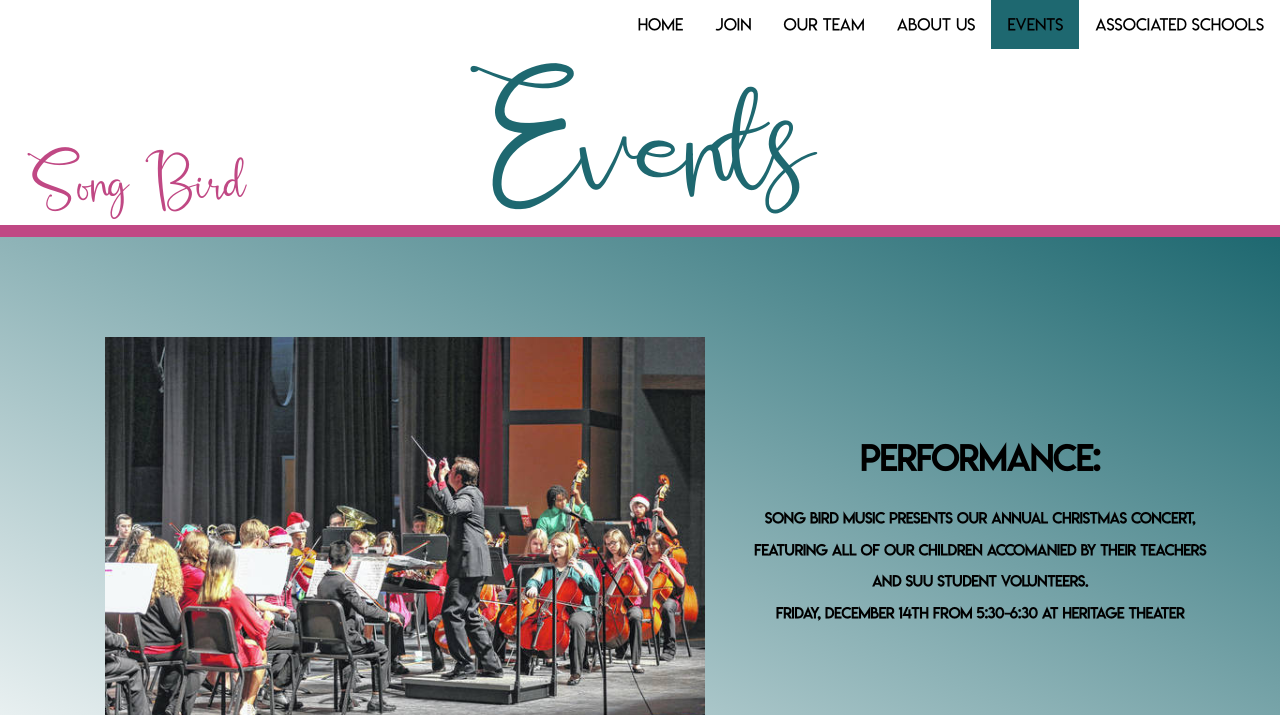
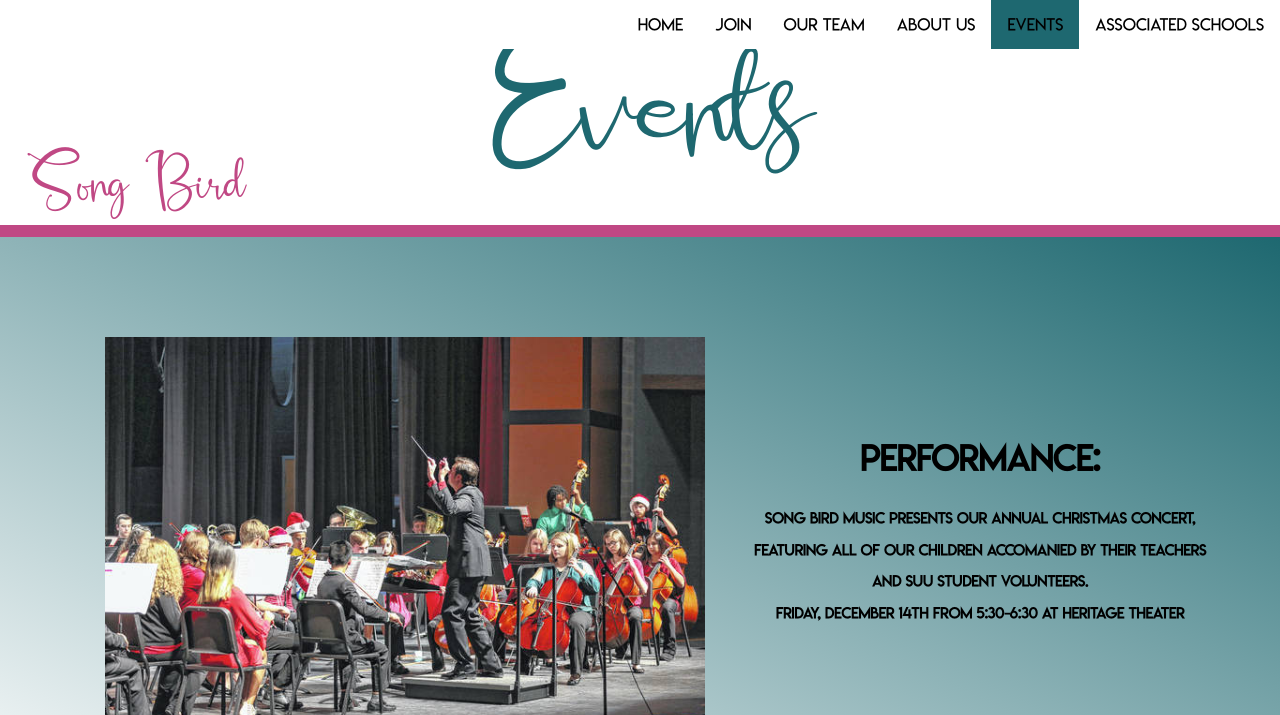
Before and after one commit to kmurraygit/Song-Bird, a plain HTML site: page events.html in a window 1280 px wide. Shown: the top 715 px of the page. Drawn offline with nearby package versions, Linux system fonts and the light colour scheme.

Commit message:
fixed header

```diff
--- a/events.css
+++ b/events.css
@@ -137,7 +137,7 @@ h2 {
   text-align: center;
   color: #1E6870 ;
   font-size: 500%;
-margin-top: -150px;
+margin-top: -190px;
 }
 
 .logo {
```
